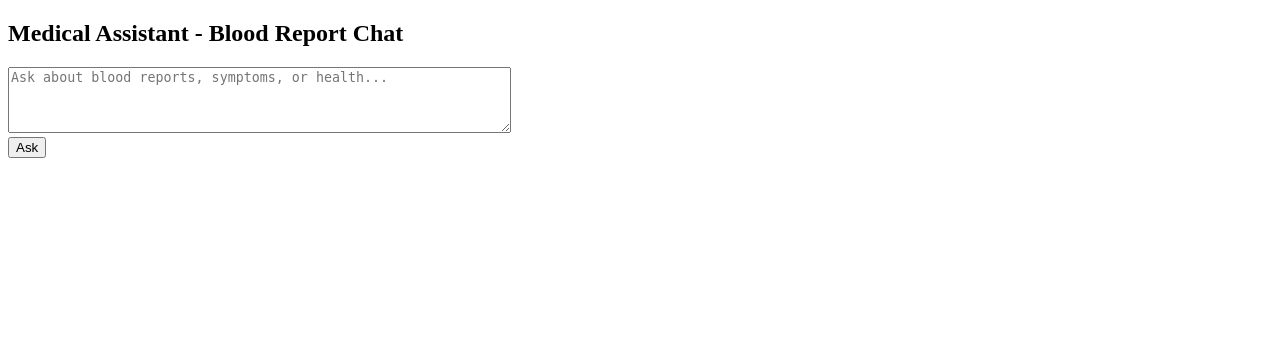
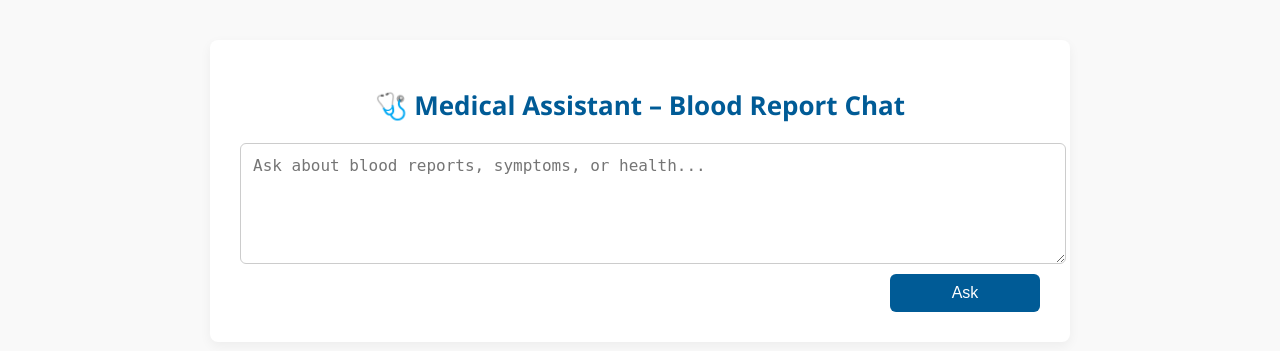
Before and after one commit to whowearein-bot/blood-report-bot, a Flask app: page / in a window 1280 px wide. Shown: the top 351 px of the page. Run offline with Flask 3, Linux system fonts and the light colour scheme.

Commit message:
Add files via upload

```diff
--- a/app.py
+++ b/app.py
@@ -7,7 +7,7 @@ app = Flask(__name__)
 # Setup OpenAI client for OpenRouter
 client = OpenAI(
     base_url="https://openrouter.ai/api/v1",
-    api_key="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"
+    api_key="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"
 )
 
 # Clean unwanted tags like <think>
@@ -22,14 +22,25 @@ def is_medical_query(text):
     ]
     return any(word in text.lower() for word in keywords)
 
+# Sanitize and validate input
+def sanitize_input(user_input):
+    # Remove control characters and excessive whitespace
+    sanitized = re.sub(r'[\x00-\x1f\x7f]', '', user_input).strip()
+    # Optional: block potentially dangerous characters
+    if any(char in sanitized for char in ['<', '>', '{', '}', '[', ']']):
+        return None
+    return sanitized if 0 < len(sanitized) <= 500 else None
+
 @app.route('/', methods=['GET', 'POST'])
 def index():
     response_text = ""
     if request.method == 'POST':
-        user_input = request.form['prompt']
+        raw_input = request.form['prompt']
+        user_input = sanitize_input(raw_input)
 
-        # Optional filter
-        if not is_medical_query(user_input):
+        if not user_input:
+            response_text = "❌ Please enter a valid medical question (1–500 characters, no special characters like < >)."
+        elif not is_medical_query(user_input):
             response_text = "❌ This assistant only responds to medical questions related to health and blood reports."
         else:
             try:
@@ -58,5 +69,6 @@ def index():
 
     return render_template('index.html', response=response_text)
 
+
 if __name__ == '__main__':
     app.run(debug=True)
--- /dev/null
+++ b/static/style.css
@@ -0,0 +1,69 @@
+body {
+    font-family: 'Segoe UI', Tahoma, Geneva, Verdana, sans-serif;
+    background-color: #f9f9f9;
+    margin: 0;
+    padding: 0;
+    color: #333;
+}
+
+.container {
+    max-width: 800px;
+    margin: 40px auto;
+    background-color: #ffffff;
+    padding: 30px;
+    box-shadow: 0 4px 12px rgba(0, 0, 0, 0.05);
+    border-radius: 8px;
+}
+
+h1 {
+    color: #005b96;
+    font-size: 26px;
+    margin-bottom: 20px;
+    text-align: center;
+}
+
+form {
+    display: flex;
+    flex-direction: column;
+    gap: 10px;
+}
+
+textarea {
+    width: 100%;
+    padding: 12px;
+    border: 1px solid #ccc;
+    border-radius: 6px;
+    font-size: 16px;
+    resize: vertical;
+}
+
+button {
+    width: 150px;
+    align-self: flex-end;
+    padding: 10px 15px;
+    background-color: #005b96;
+    color: white;
+    border: none;
+    border-radius: 6px;
+    font-size: 16px;
+    cursor: pointer;
+    transition: background-color 0.3s;
+}
+
+button:hover {
+    background-color: #003f6d;
+}
+
+.response-box {
+    margin-top: 30px;
+    background-color: #f1faff;
+    padding: 20px;
+    border-radius: 6px;
+    border-left: 5px solid #007acc;
+}
+
+.response-content {
+    white-space: pre-wrap;
+    line-height: 1.6;
+    font-size: 16px;
+}
--- a/templates/index.html
+++ b/templates/index.html
@@ -1,22 +1,31 @@
 <!DOCTYPE html>
-<html>
+<html lang="en">
 
 <head>
+    <meta charset="UTF-8">
     <title>Medical Chatbot</title>
+    <link rel="stylesheet" href="{{ url_for('static', filename='style.css') }}">
 </head>
 
 <body>
-    <h2>Medical Assistant - Blood Report Chat</h2>
+    <div class="container">
+        <h1>🩺 Medical Assistant – Blood Report Chat</h1>
+
         <form method="post">
-        <textarea name="prompt" rows="4" cols="60"
-            placeholder="Ask about blood reports, symptoms, or health..."></textarea><br>
+            <textarea name="prompt" rows="5" placeholder="Ask about blood reports, symptoms, or health..."
+                required></textarea>
             <button type="submit">Ask</button>
         </form>
 
         {% if response %}
+        <div class="response-box">
             <h3>Response:</h3>
-    <p>{{ response }}</p>
+            <div class="response-content">
+                {{ response | safe }}
+            </div>
+        </div>
         {% endif %}
+    </div>
 </body>
 
 </html>
```
Lines whose indentation alone changed are shown as unchanged.
